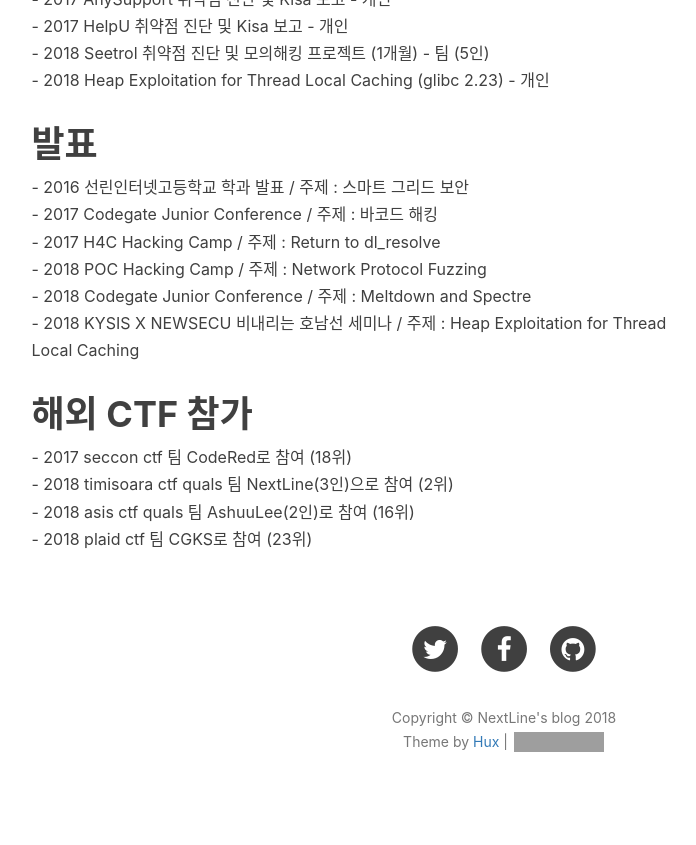
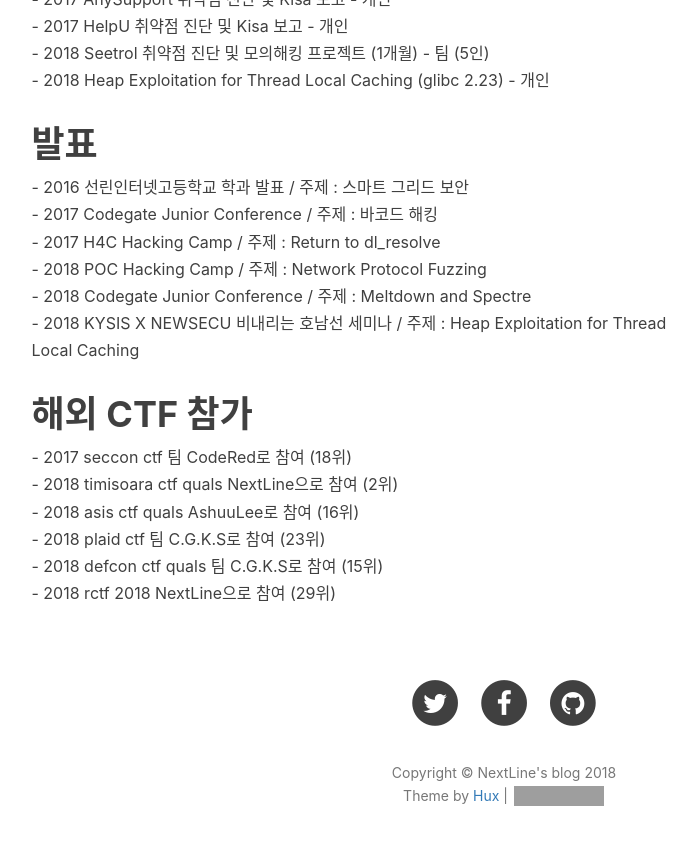
Before and after one commit to LYoungJoo/lyoungjoo.github.io, a Jekyll site: the page built from about.html, in a window 1280 px wide and 900 px high, scrolled down 1316 px. Shown: the top 845 px of the window, without its empty margins (136-832 px from the left). Built offline with Jekyll 4.4.1, drawn with Linux system fonts in a browser that asks for light colours; nearby versions of some CDN libraries; comment, search, counter and statistics services are not loaded; grey boxes are pictures that could not be loaded.

Commit message:
Update about.html

```diff
--- a/about.html
+++ b/about.html
@@ -57,9 +57,11 @@
 
 <h1>해외 CTF 참가</h1>
 - 2017 seccon ctf 팀 CodeRed로 참여 (18위)<br>
-- 2018 timisoara ctf quals 팀 NextLine(3인)으로 참여 (2위) <br>
-- 2018 asis ctf quals 팀 AshuuLee(2인)로 참여 (16위)<br>
-- 2018 plaid ctf 팀 CGKS로 참여 (23위)<br>
+- 2018 timisoara ctf quals NextLine으로 참여 (2위) <br>
+- 2018 asis ctf quals AshuuLee로 참여 (16위)<br>
+- 2018 plaid ctf 팀 C.G.K.S로 참여 (23위)<br>
+- 2018 defcon ctf quals 팀 C.G.K.S로 참여 (15위)<br>
+- 2018 rctf 2018 NextLine으로 참여 (29위)<br>
 
 
 </div>
```
